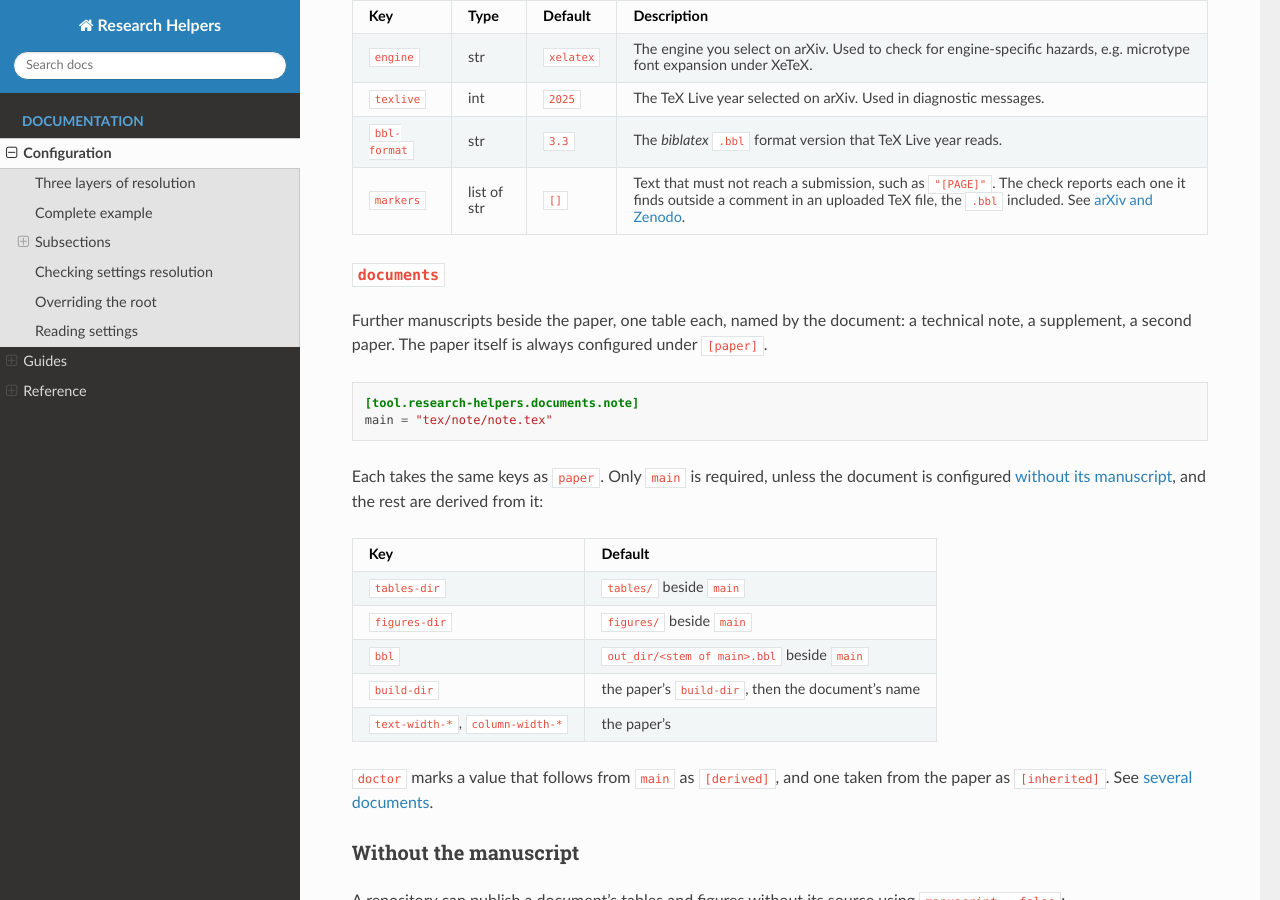
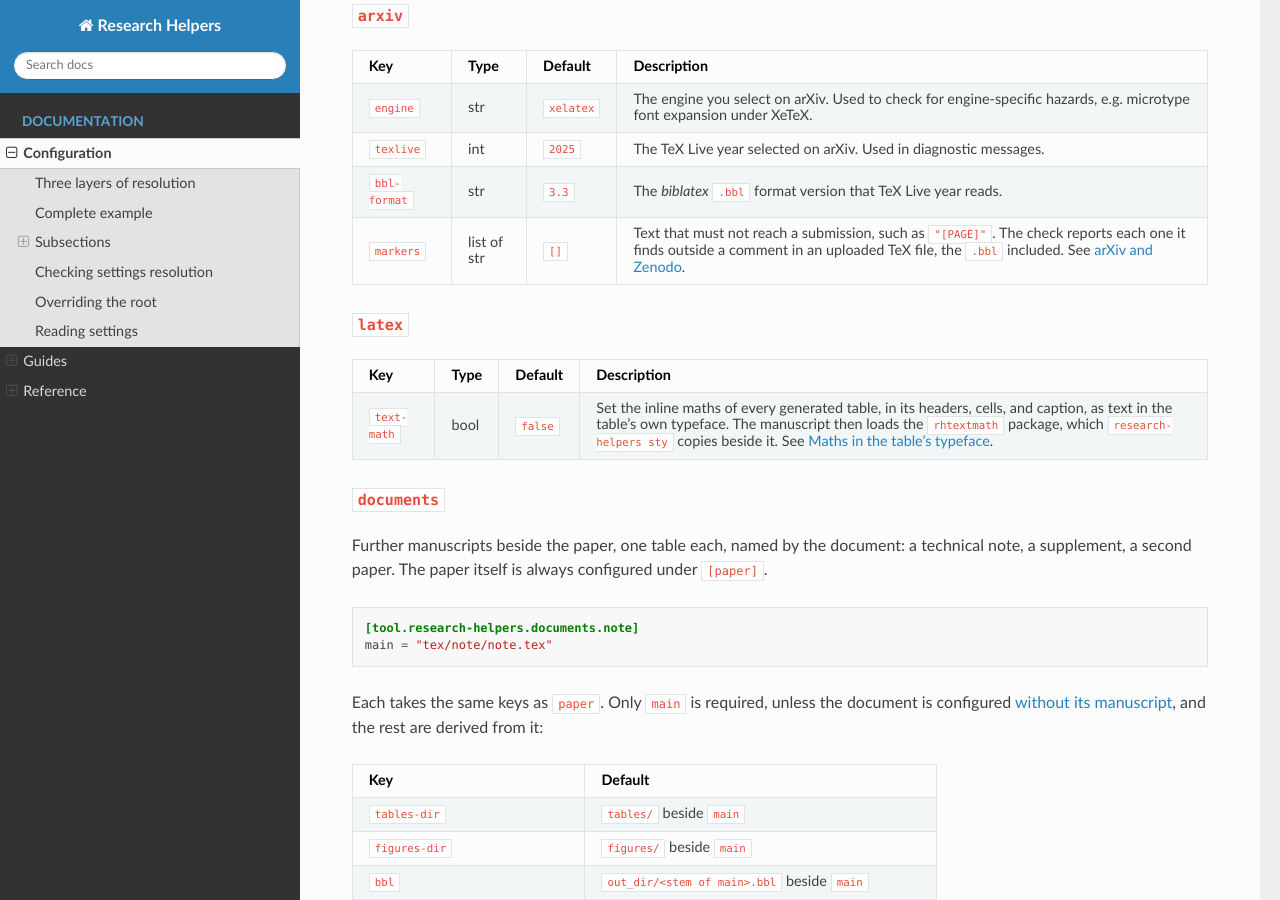
Before and after one commit to gpizzorno/research-helpers, a Sphinx documentation site: the page built from docs/source/configuration.md, in a window 1280 px wide and 900 px high, scrolled down 4015 px. Built offline with Sphinx 7.4.7 and the Read the Docs theme 3.1.0, drawn with Linux system fonts in a browser that asks for light colours; some of the changed text lies outside the part shown.

Commit message:
added refs to textmath

```diff
--- a/docs/source/configuration.md
+++ b/docs/source/configuration.md
@@ -68,6 +68,9 @@ max-array         = 1000
 engine     = "xelatex"
 texlive    = 2025
 bbl-format = "3.3"
+
+[tool.research-helpers.latex]
+text-math = true                 # tables' maths set as text (needs rhtextmath.sty)
 
 [tool.research-helpers.documents.note]
 main = "tex/note/note.tex"       # additional document (besides paper)
@@ -167,6 +170,12 @@ reports its numbers as optimistic and lists instructions on how to measure the f
 | `texlive` | int | `2025` | The TeX Live year selected on arXiv. Used in diagnostic messages. |
 | `bbl-format` | str | `3.3` | The *biblatex* `.bbl` format version that TeX Live year reads. |
 | `markers` | list of str | `[]` | Text that must not reach a submission, such as `"[PAGE]"`. The check reports each one it finds outside a comment in an uploaded TeX file, the `.bbl` included. See [arXiv and Zenodo](guide/submission.md#what-the-check-finds). |
+
+### `latex`
+
+| Key | Type | Default | Description |
+| --- | --- | --- | --- |
+| `text-math` | bool | `false` | Set the inline maths of every generated table, in its headers, cells, and caption, as text in the table's own typeface. The manuscript then loads the `rhtextmath` package, which `research-helpers sty` copies beside it. See [Maths in the table's typeface](guide/tables.md#maths-in-the-tables-typeface). |
 
 ### `documents`
 
```
Also changed, not shown: docs/source/guide/submission.md (+3 -1 lines).
